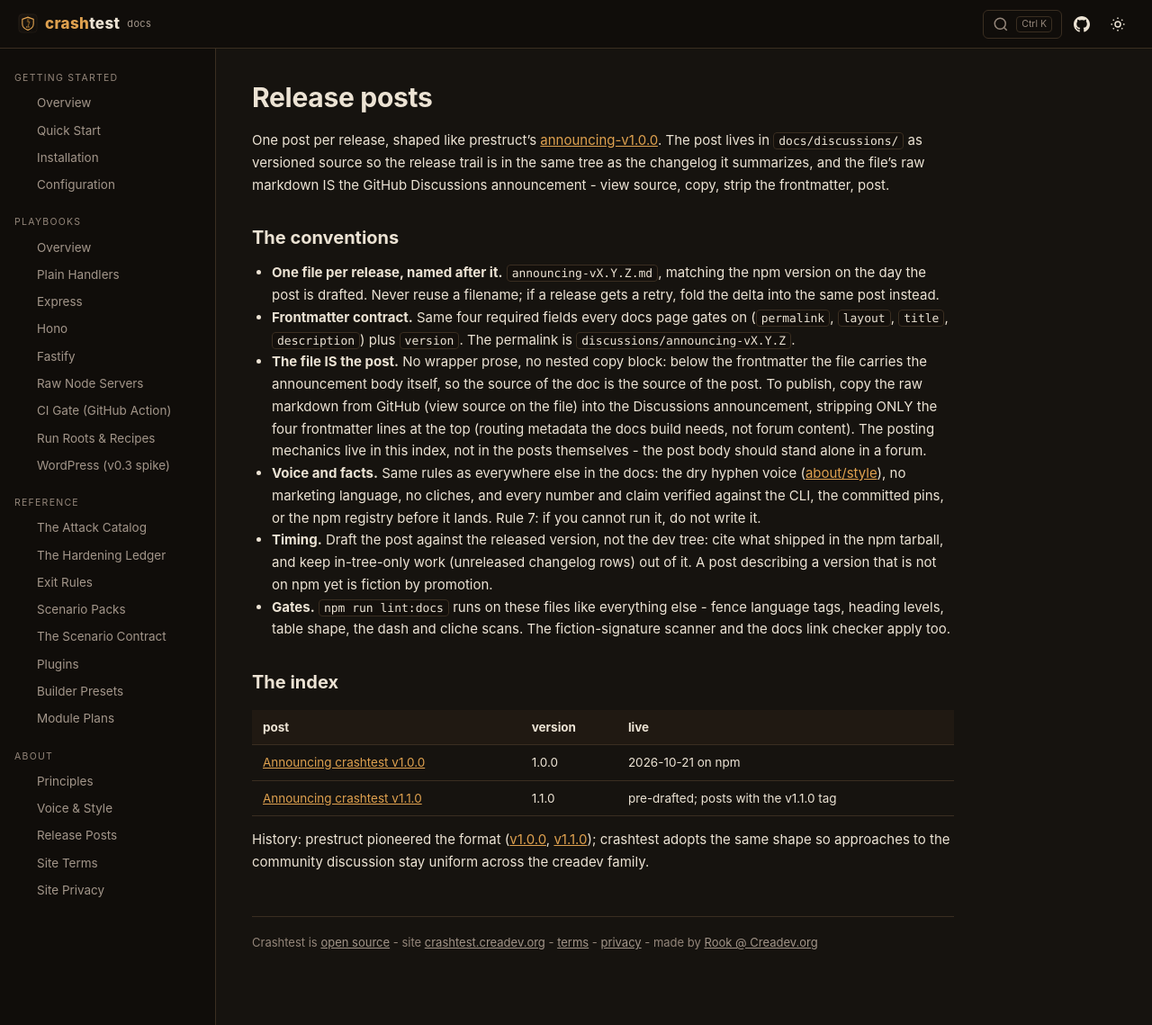
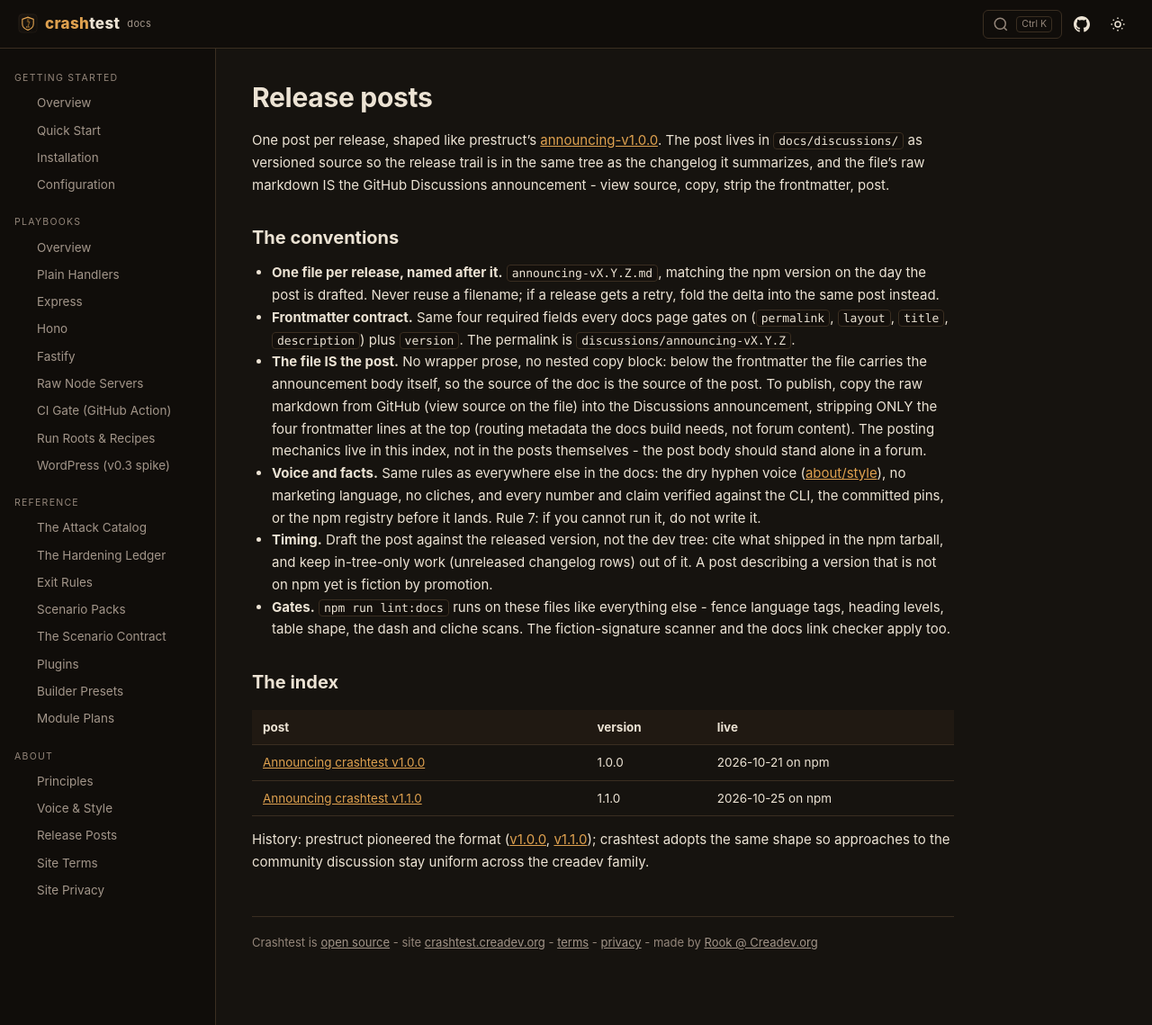
Before and after one commit to dhaupin/crashtest, a Jekyll site: the page built from docs/discussions/index.md, in a window 1280 px wide and 1139 px high. Shown: the whole window at 90% size. Built offline with Jekyll 4.4.1, drawn with Linux system fonts in a browser that asks for light colours.

Commit message:
1.1.0 released: changelog heading dated at the npm drop, unreleased pointer rolls to 1.1.1, discussion index "live" column filled
Release receipts: tag v1.1.0 -> publish job green (+ crashtest@1.1.0,
SLSA provenance signed to sigstore logIndex 3450696020), GH Release
"Crashtest v1.1.0" carrying crashtest-1.1.0.tgz as the asset, registry
install verified (crashtest v1.1.0, npm audit signatures green).

🤖 Generated with Codebuff
Co-Authored-By: Codebuff <noreply@codebuff.com>

```diff
--- a/docs/discussions/index.md
+++ b/docs/discussions/index.md
@@ -23,6 +23,6 @@ One post per release, shaped like prestruct's [announcing-v1.0.0](https://github
 | post | version | live |
 | --- | --- | --- |
 | [Announcing crashtest v1.0.0](./announcing-v1.0.0) | 1.0.0 | 2026-10-21 on npm |
-| [Announcing crashtest v1.1.0](./announcing-v1.1.0) | 1.1.0 | pre-drafted; posts with the v1.1.0 tag |
+| [Announcing crashtest v1.1.0](./announcing-v1.1.0) | 1.1.0 | 2026-10-25 on npm |
 
 History: prestruct pioneered the format ([v1.0.0](https://github.com/dhaupin/prestruct/blob/main/docs/discussions/announcing-v1.0.0.md), [v1.1.0](https://github.com/dhaupin/prestruct/blob/main/docs/discussions/announcing-v1.1.0.md)); crashtest adopts the same shape so approaches to the community discussion stay uniform across the creadev family.
```
Also changed, not shown: CHANGELOG.md.
